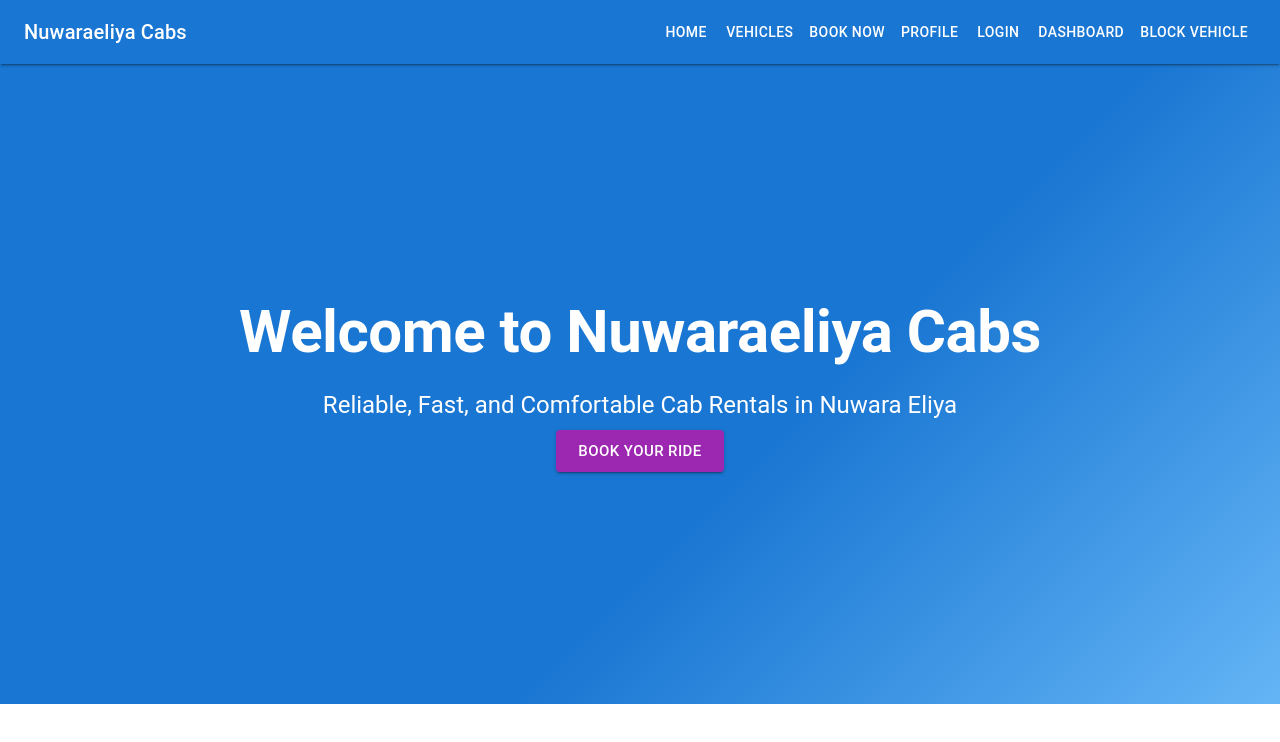
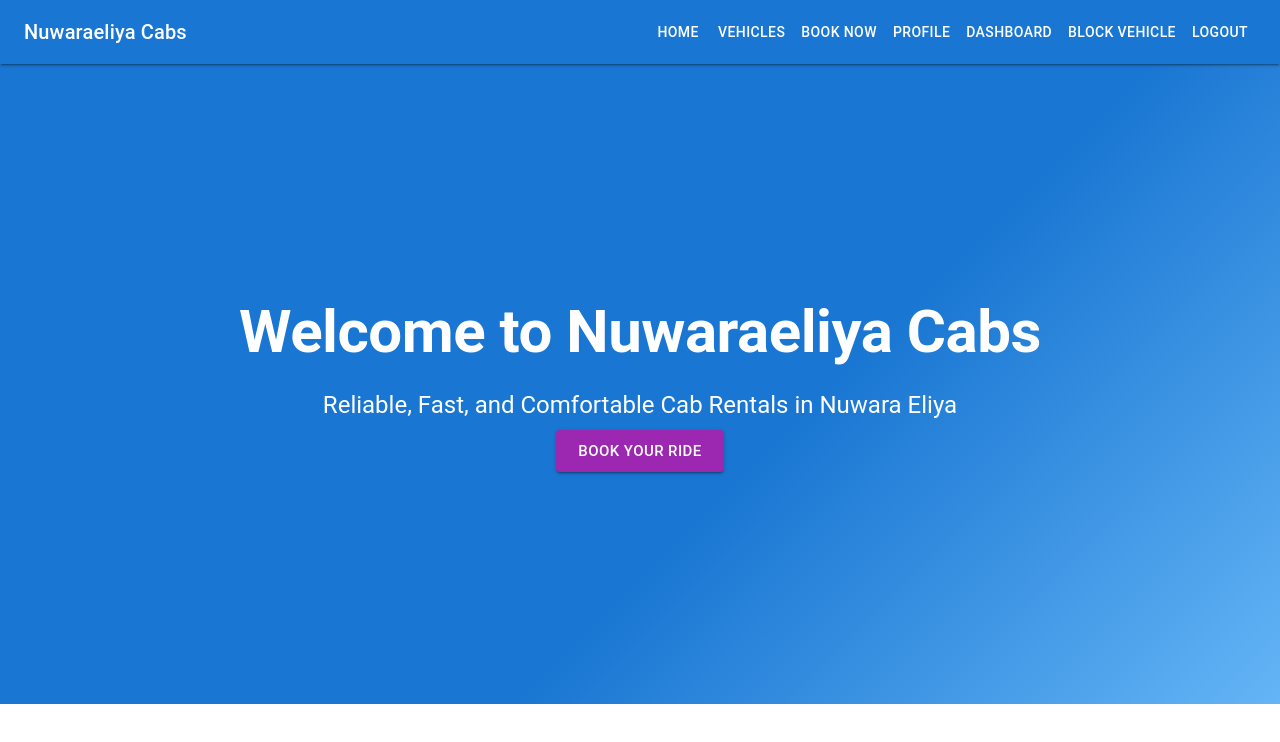
Before and after one commit to MatheeshaDanindu/nuwaraeliya-cabs, a React (Create React App) app in the folder frontend/: page / in a window 1280 px wide. Shown: the top 742 px of the page. Built offline with nearby package versions, Linux system fonts and the light colour scheme; no server answers; sample sign-in values are in the browser's storage.

Commit message:
Logout and Booking validation

```diff
--- a/frontend/src/components/Navbar.js
+++ b/frontend/src/components/Navbar.js
@@ -18,7 +18,14 @@ export default function Navbar() {
     setUser(stored ? JSON.parse(stored) : null);
   }, [location]);
 
+  const handleLogout = () => {
+    localStorage.removeItem('user');
+    localStorage.removeItem('token');
+    window.location.href = '/login';
+  };
+
   const isAdmin = user && user.role && user.role.trim().toLowerCase() === 'admin';
+  const isLoggedIn = !!user;
 
   return (
     <AppBar position="sticky" color="primary" elevation={2}>
@@ -28,12 +35,19 @@ export default function Navbar() {
         </Typography>
         <Button color="inherit" component={Link} to="/">Home</Button>
         <Button color="inherit" component={Link} to="/vehicles">Vehicles</Button>
-        <Button color="inherit" component={Link} to="/booking">Book Now</Button>
-        <Button color="inherit" component={Link} to="/profile">Profile</Button>
-        <Button color="inherit" component={Link} to="/login">Login</Button>
-        <Button color="inherit" component={Link} to="/dashboard">Dashboard</Button>
-        {isAdmin && (
-          <Button color="inherit" component={Link} to="/vehicle-unavailability-admin">Block Vehicle</Button>
+        {isLoggedIn && (
+          <>
+            <Button color="inherit" component={Link} to="/booking">Book Now</Button>
+            <Button color="inherit" component={Link} to="/profile">Profile</Button>
+            <Button color="inherit" component={Link} to="/dashboard">Dashboard</Button>
+            {isAdmin && (
+              <Button color="inherit" component={Link} to="/vehicle-unavailability-admin">Block Vehicle</Button>
+            )}
+            <Button color="inherit" onClick={handleLogout}>Logout</Button>
+          </>
+        )}
+        {!isLoggedIn && (
+          <Button color="inherit" component={Link} to="/login">Login</Button>
         )}
       </Toolbar>
     </AppBar>
--- a/frontend/src/pages/Booking.js
+++ b/frontend/src/pages/Booking.js
@@ -1,8 +1,10 @@
 // src/pages/Booking.js
 import React, { useState, useEffect } from 'react';
 import { Box, Typography, TextField, Button, MenuItem, Alert } from '@mui/material';
+import { useNavigate } from 'react-router-dom';
 
 export default function Booking() {
+  const navigate = useNavigate();
   const [vehicles, setVehicles] = useState([]);
   const [form, setForm] = useState({
     vehicleId: '',
@@ -12,6 +14,14 @@ export default function Booking() {
   const [success, setSuccess] = useState(false);
   const [error, setError] = useState('');
   const [loading, setLoading] = useState(false);
+
+  // Redirect to login if not logged in
+  useEffect(() => {
+    const user = localStorage.getItem('user');
+    if (!user) {
+      navigate('/login');
+    }
+  }, [navigate]);
 
   // Fetch available vehicles when dates change
   useEffect(() => {
```
Also changed, not shown: 1 other file (tests, documents, lock files or other folders).
